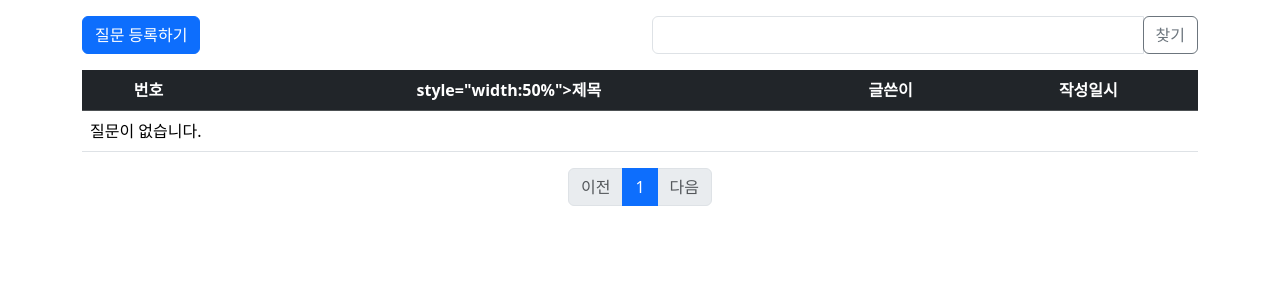
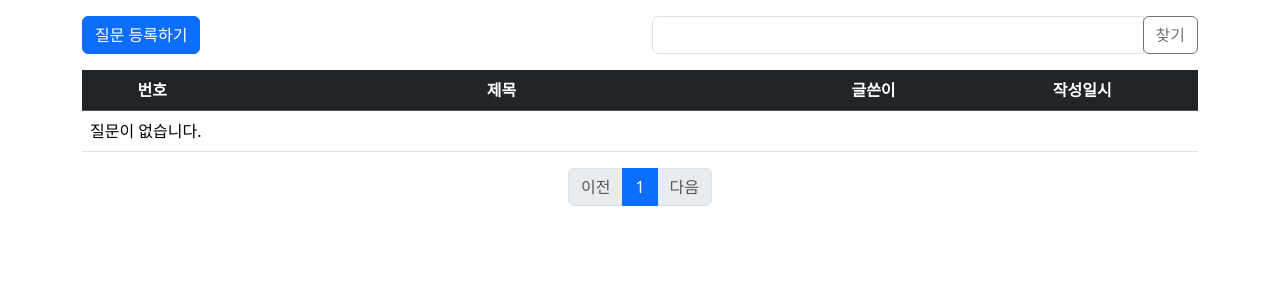
Before and after one commit to chocoboom99/pybo, a Django app: page / in a window 1280 px wide. Shown: the part 57-357 px from the top of the page. Run offline with Django 5.2, Linux system fonts and the light colour scheme; data that the repository does not hold is empty; some libraries are stand-ins or nearby versions.

Commit message:
settings 변경

```diff
--- a/templates/pybo/question_list.html
+++ b/templates/pybo/question_list.html
@@ -24,7 +24,7 @@
         <thead>
         <tr class="text-center table-dark">
             <th>번호</th>
-            <th>style="width:50%">제목</th>
+            <th style="width:50%">제목</th>
             <th>글쓴이</th>
             <th>작성일시</th>
         </tr>
```
